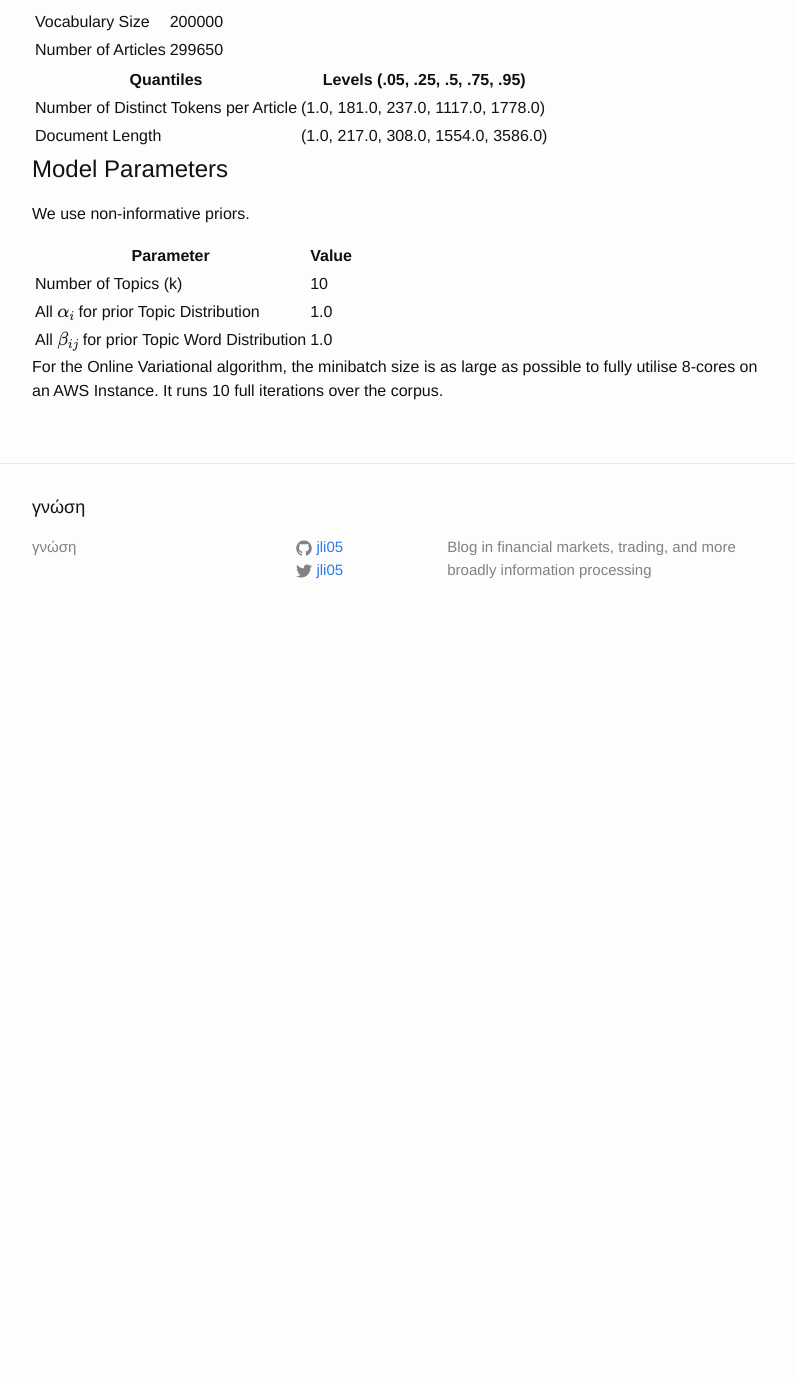
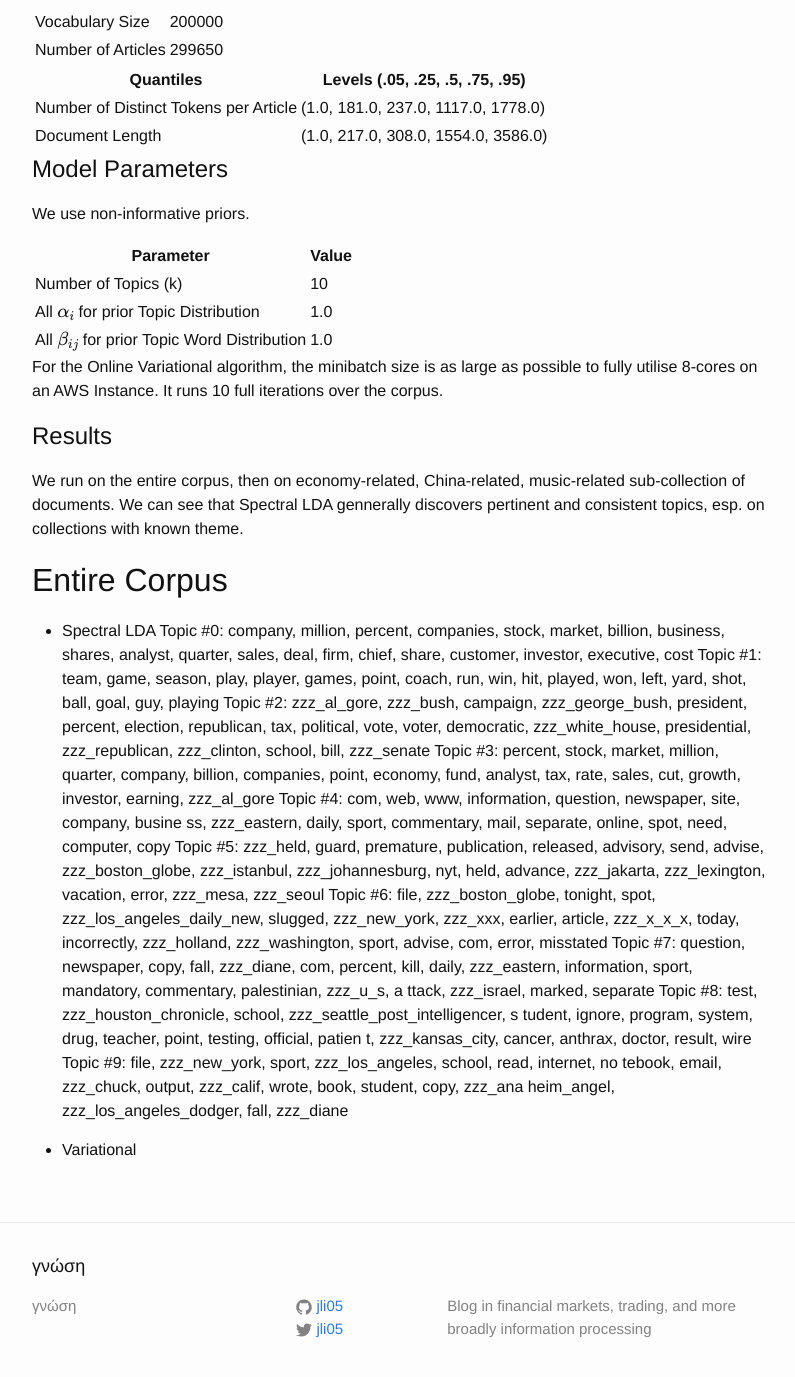
Before and after one commit to jli05/jli05.github.io, a Jekyll site: the page built from _posts/2018-05-09-Topic-Modelling-Experiments-on-NYTimes.md, in a window 1280 px wide and 1400 px high, scrolled down 554 px. Shown: the top 1377 px of the window, without its empty margins (238-1033 px from the left). Built offline with Jekyll 4.4.1, drawn with Linux system fonts in a browser that asks for light colours; formulas are drawn with MathJax 3; before the commit the page ends 1195 px from its top, so only the background shows below that.

Commit message:
continue WIP

```diff
--- a/_posts/2018-05-09-Topic-Modelling-Experiments-on-NYTimes.md
+++ b/_posts/2018-05-09-Topic-Modelling-Experiments-on-NYTimes.md
@@ -33,3 +33,29 @@ All $$\alpha_i$$ for prior Topic Distribution      | 1.0
 All $$\beta_{ij}$$ for prior Topic Word Distribution | 1.0
 
 For the Online Variational algorithm, the minibatch size is as large as possible to fully utilise 8-cores on an AWS Instance. It runs 10 full iterations over the corpus.
+
+# Results
+We run on the entire corpus, then on economy-related, China-related, music-related sub-collection of documents. We can see that Spectral LDA gennerally discovers pertinent and consistent topics, esp. on collections with known theme.
+
+## Entire Corpus
+* Spectral LDA
+    Topic #0: company, million, percent, companies, stock, market, billion, business, shares, analyst, quarter, sales, deal, firm, chief, share, customer, investor, executive, cost
+    Topic #1: team, game, season, play, player, games, point, coach, run, win, hit, played, won, left, yard, shot, ball, goal, guy, playing
+    Topic #2: zzz_al_gore, zzz_bush, campaign, zzz_george_bush, president, percent,
+    election, republican, tax, political, vote, voter, democratic, zzz_white_house, presidential, zzz_republican, zzz_clinton, school, bill, zzz_senate
+    Topic #3: percent, stock, market, million, quarter, company, billion, companies,
+     point, economy, fund, analyst, tax, rate, sales, cut, growth, investor, earning, zzz_al_gore
+    Topic #4: com, web, www, information, question, newspaper, site, company, busine
+    ss, zzz_eastern, daily, sport, commentary, mail, separate, online, spot, need, computer, copy
+    Topic #5: zzz_held, guard, premature, publication, released, advisory, send, advise, zzz_boston_globe, zzz_istanbul, zzz_johannesburg, nyt, held, advance, zzz_jakarta, zzz_lexington, vacation, error, zzz_mesa, zzz_seoul
+    Topic #6: file, zzz_boston_globe, tonight, spot, zzz_los_angeles_daily_new, slugged, zzz_new_york, zzz_xxx, earlier, article, zzz_x_x_x, today, incorrectly, zzz_holland, zzz_washington, sport, advise, com, error, misstated
+    Topic #7: question, newspaper, copy, fall, zzz_diane, com, percent, kill, daily, zzz_eastern, information, sport, mandatory, commentary, palestinian, zzz_u_s, a
+    ttack, zzz_israel, marked, separate
+    Topic #8: test, zzz_houston_chronicle, school, zzz_seattle_post_intelligencer, s
+    tudent, ignore, program, system, drug, teacher, point, testing, official, patien
+    t, zzz_kansas_city, cancer, anthrax, doctor, result, wire
+    Topic #9: file, zzz_new_york, sport, zzz_los_angeles, school, read, internet, no
+    tebook, email, zzz_chuck, output, zzz_calif, wrote, book, student, copy, zzz_ana
+    heim_angel, zzz_los_angeles_dodger, fall, zzz_diane
+
+* Variational
```
